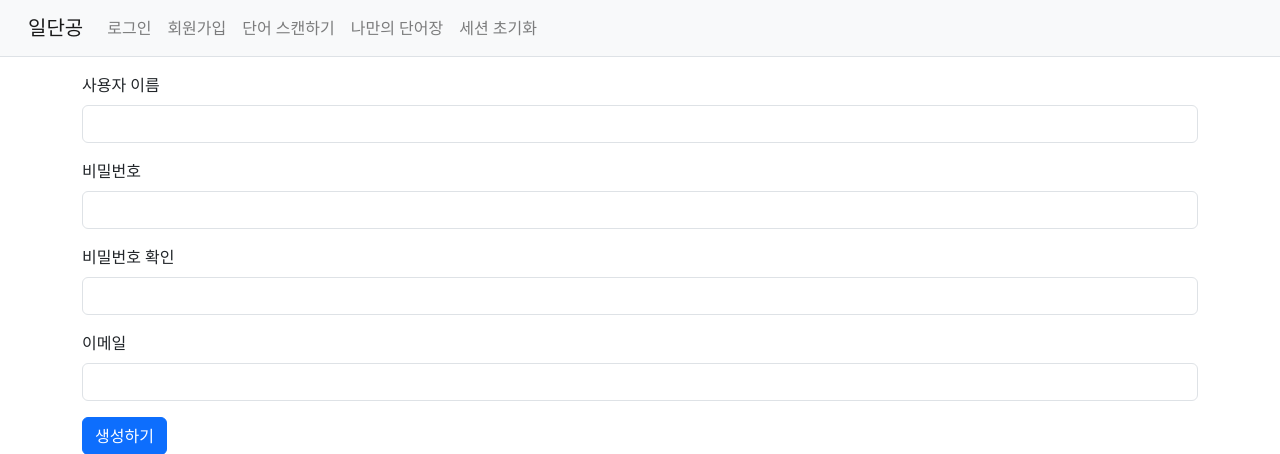
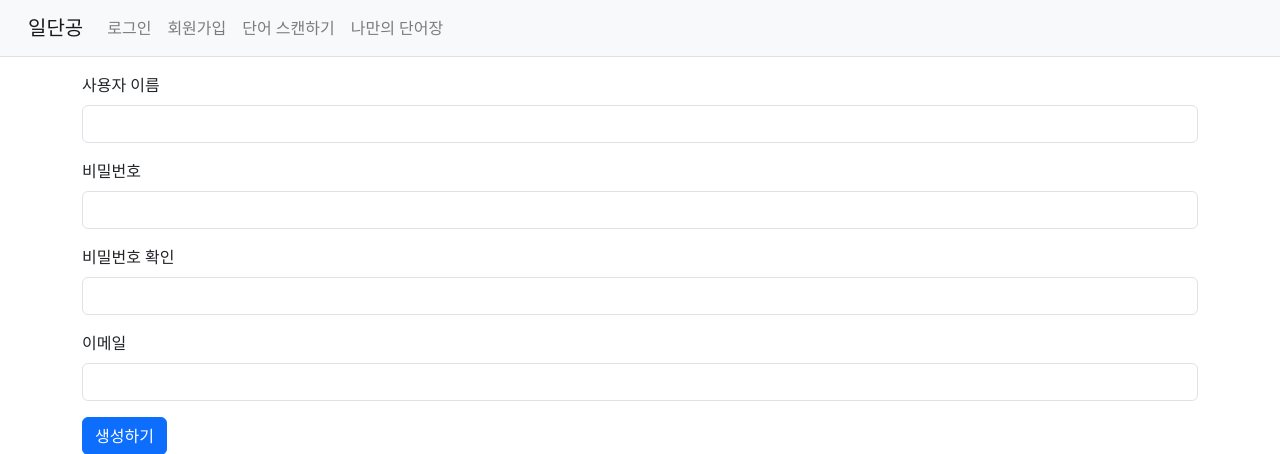
Before and after one commit to SimOnejin/pybo, a Django app: page /common/signup/ in a window 1280 px wide. Shown: the top 454 px of the page. Run offline with Django 4.2, Linux system fonts and the light colour scheme; some libraries are stand-ins or nearby versions.

Commit message:
세션 초기화

```diff
--- a/templates/navbar.html
+++ b/templates/navbar.html
@@ -44,7 +44,7 @@
                     <a class="nav-link" href="{% url 'pybo:index' %}">나만의 단어장</a>
                 </li>
                 <li>
-                    <a class="nav-link" href="{% url 'pybo:session_reset' %}">세션 초기화</a>
+<!--                    <a class="nav-link" href="{% url 'pybo:session_reset' %}">세션 초기화</a>-->
                 </li>
             </ul>
         </div>
```
